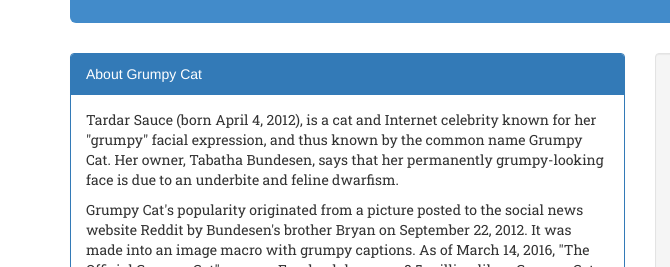
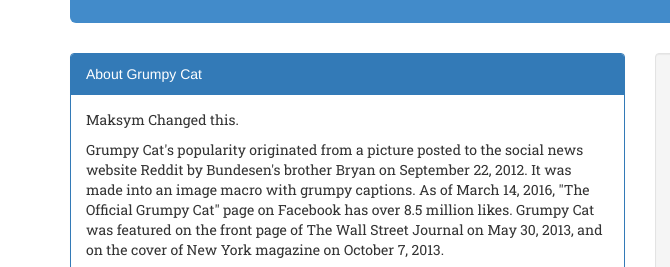
Before and after one commit to myskam7/testinggithub, a plain HTML site: page index.html in a window 1280 px wide. Shown: the part 172-439 px from the top of the page, 0-670 px from the left. Drawn offline with nearby package versions, Linux system fonts and the light colour scheme.

Commit message:
maksym changed this

```diff
--- a/index.html
+++ b/index.html
@@ -28,9 +28,7 @@
 					<div class="panel-heading">About Grumpy Cat</div>
 					<div class="panel-body">
 						<p>
-							Tardar Sauce (born April 4, 2012), is a cat and Internet celebrity known for her "grumpy" facial expression, and thus known
-							by the common name Grumpy Cat. Her owner, Tabatha Bundesen, says that her permanently grumpy-looking face is due to
-							an underbite and feline dwarfism.
+							Maksym Changed this.
 						</p>
 						<p>
 							Grumpy Cat's popularity originated from a picture posted to the social news website Reddit by Bundesen's brother Bryan on
```
